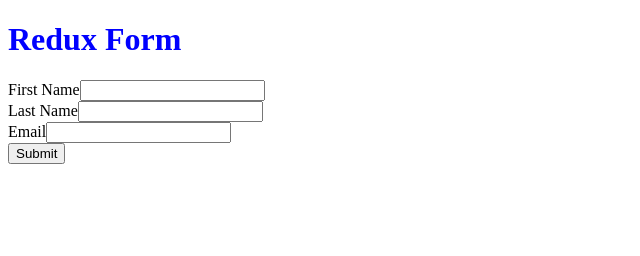
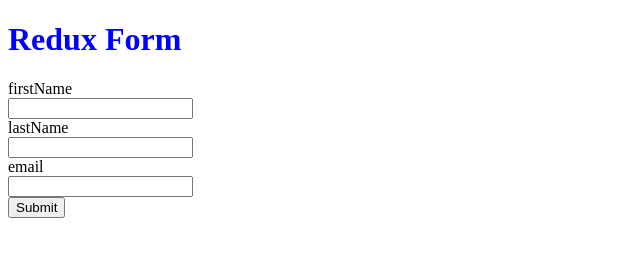
Before and after one commit to anandhiyer/redux-form, a React app: page / in a window 1280 px wide. Shown: the whole page, without its empty margins (0-640 px from the left). Built offline with nearby package versions, Linux system fonts and the light colour scheme.

Commit message:
redux form basic validation

```diff
--- a/actions/formAction.js
+++ b/actions/formAction.js
@@ -1,7 +1,7 @@
 let actions = {
-  addTodo: function (text) {
+  formsubmit: function (text) {
       return {
-        type: 'ADD_TODO',
+        type: 'SUBMIT',
         text: text
       }
   }
--- a/client/index.html
+++ b/client/index.html
@@ -2,7 +2,7 @@
 <html lang="en">
 <head>
   <meta charset="UTF-8">
-  <title>React Todo List</title>
+  <title>Redux Form</title>
 </head>
 <body>
     <div id="root"></div>
--- a/components/ContactForm.js
+++ b/components/ContactForm.js
@@ -1,32 +1,28 @@
 import React, { Component } from 'react';
 import { Field, reduxForm } from 'redux-form';
 
-class ContactForm extends Component {
-  render() {
-    const { handleSubmit } = this.props;
-    return (
+const renderField = ({type, label, input,meta: {touched, error } }) => (
+    <div className="input-row">
+      <label>{label}</label>
+            <br/>
+      <input {...input} type={type}/>
+      {touched && error &&
+       <span className="error">{error}</span>}
+    </div>
+  );
+
+let ContactFormFunc = ({ handleSubmit }) => (
       <form onSubmit={handleSubmit}>
-        <div>
-          <label htmlFor="firstName">First Name</label>
-          <Field name="firstName" component="input" type="text"/>
-        </div>
-        <div>
-          <label htmlFor="lastName">Last Name</label>
-          <Field name="lastName" component="input" type="text"/>
-        </div>
-        <div>
-          <label htmlFor="email">Email</label>
-          <Field name="email" component="input" type="email"/>
-        </div>
+          <Field name="firstName" label='firstName' component={renderField} type="text"/>
+          <Field name="lastName" label='lastName' component={renderField} type="text"/>
+          <Field name="email" label='email' component={renderField} type="email"/>
         <button type="submit">Submit</button>
       </form>
     );
-  }
-}
 
 // Decorate the form component
-ContactForm = reduxForm({
+const ContactForm = reduxForm({
   form: 'contact' // a unique name for this form
-})(ContactForm);
+})(ContactFormFunc);
 
 export default ContactForm;
--- a/containers/App.js
+++ b/containers/App.js
@@ -3,15 +3,45 @@
 import {bindActionCreators} from 'redux'
 import ContactForm from '../components/ContactForm'
 import actions from '../actions/formAction'
+import { SubmissionError } from 'redux-form'
 
 class App extends Component {
+
+   submit({firstName='',lastName='',email=''}) {
+     let error = {};
+     let isError = false;
+
+      if(firstName.trim() === '') {
+            error.firstName = 'Required';
+            isError = true;
+      }
+
+      if ( firstName.length > 20 ) {
+          error.firstName = 'Too long';
+          isError = true;
+      }
+
+      if(lastName.trim() === '') {
+            error.lastName = 'Required';
+            isError = true;
+      }
+
+      if(email.trim() === '') {
+            error.email = 'Required';
+            isError = true;
+      }
+
+      if (isError) {
+        throw new SubmissionError(error);
+      }
+  }
 
   render() {
     let inlineStyle = {color:'blue'}
     return (
         <div className="_app">
           <h1 style={inlineStyle}> Redux Form</h1>
-          <ContactForm/>
+          <ContactForm onSubmit={this.submit} />
         </div>
 
       )
```
